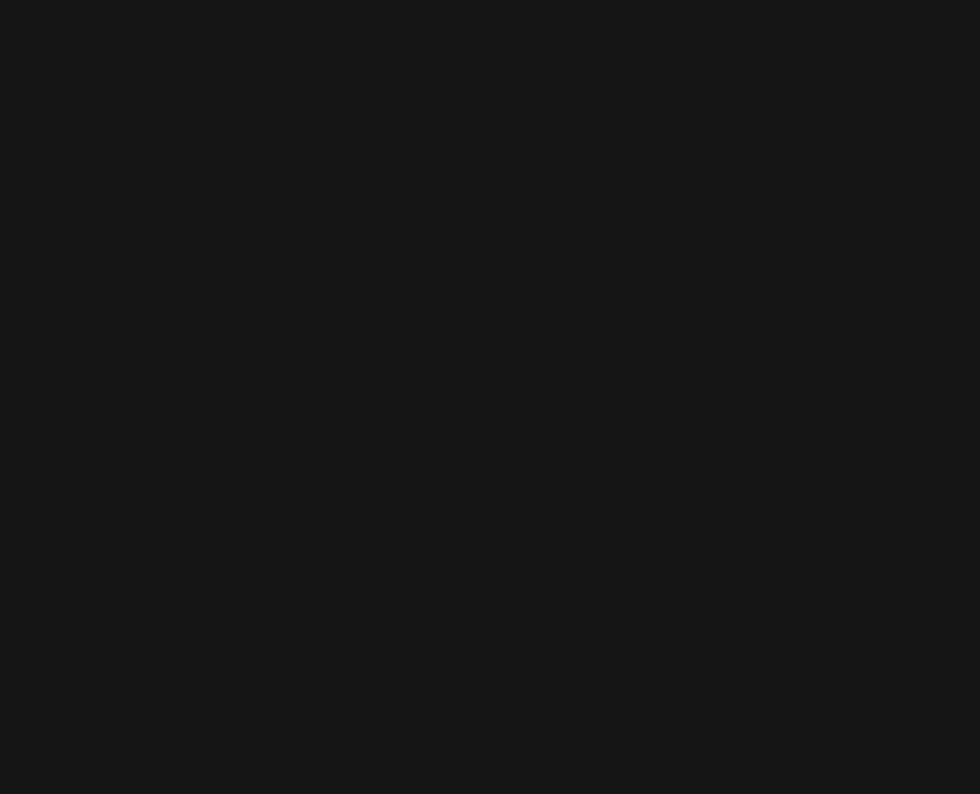
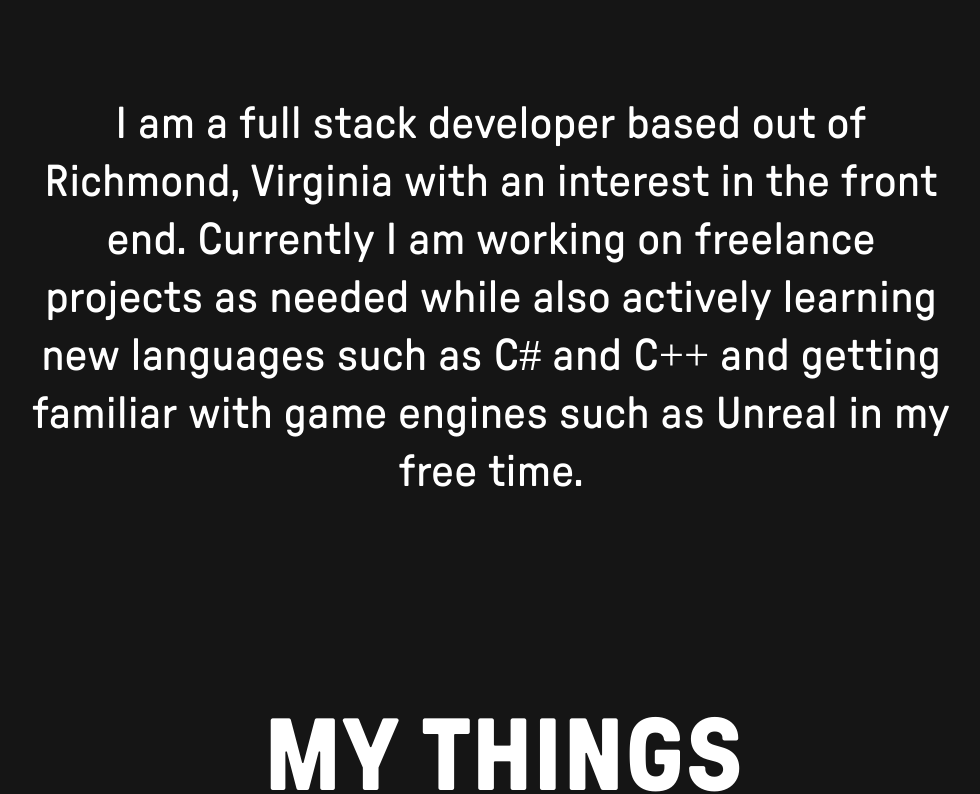
Before and after one commit to ttiurt/portfolio, a React (Vite) app: page / in a window 1280 px wide. Shown: the part 939-1733 px from the top of the page, without its empty margins (149-1129 px from the left). Before the commit the page ends 800 px from the top, so only its background shows below. Built offline with nearby package versions, Linux system fonts and the light colour scheme; a web font is replaced by a local one.

Commit message:
remove snap scroll

```diff
--- a/src/components/About/About.module.css
+++ b/src/components/About/About.module.css
@@ -1,7 +1,6 @@
 .abtCntnr {
   width: 100vw;
   height: 100vh;
-  scroll-snap-align: center;
   color: white;
   display: grid;
   grid-template-columns: 1fr;
@@ -30,7 +29,7 @@
 }
 
 .abtText > p {
-  font-size: 4.25rem;
+  font-size: 3.5vw;
   padding: 0 1rem;
 }
 
--- a/src/components/Hero/Hero.module.css
+++ b/src/components/Hero/Hero.module.css
@@ -4,7 +4,6 @@
   font-size: 8.5rem;
   width: 100vw;
   height: 100vh;
-  scroll-snap-align: center;
 }
 
 .HERO > h1 {
--- a/src/components/MyProjects/MyProjects.module.css
+++ b/src/components/MyProjects/MyProjects.module.css
@@ -1,7 +1,6 @@
 .thngsCntnr {
   width: 100vw;
   height: 100vh;
-  scroll-snap-align: center;
   color: white;
 }
 
--- a/src/pages/Home/Home.module.css
+++ b/src/pages/Home/Home.module.css
@@ -1,7 +1,4 @@
 .container {
   width: 100vw;
   height: 100vh;
-  scroll-snap-type: y mandatory;
-  scroll-behavior: smooth;
-  overflow-y: auto;
 }
```
